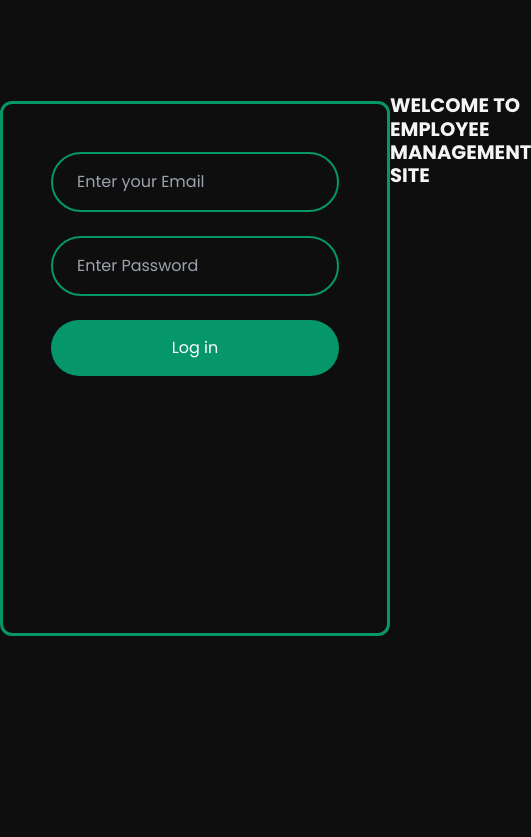
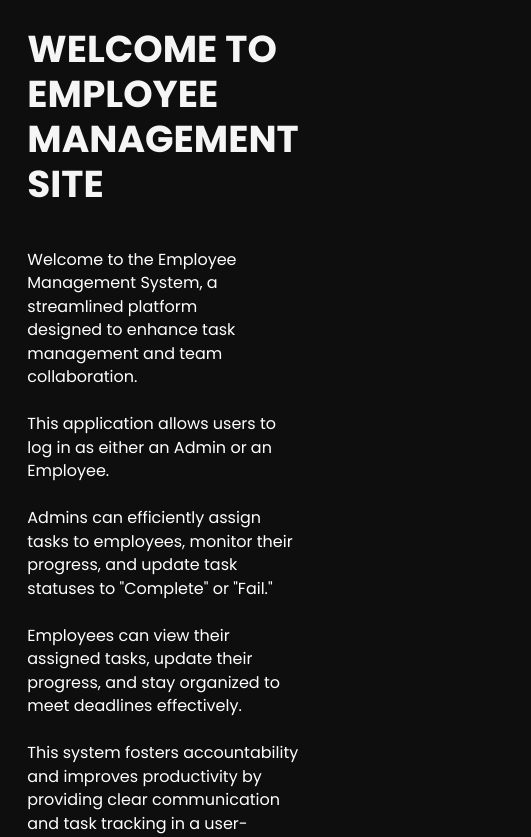
Before and after one commit to sakshamVerma08/EmployeeManagementSystem, a React (Vite) app: page / in a window 390 px wide. Shown: the top 837 px of the page, 531 px wide, since content can reach past the window. Built offline with nearby package versions, Linux system fonts and the light colour scheme; a web font is replaced by a local one.

Commit message:
Designed a new login page for tablet view point

```diff
--- a/src/components/Auth/Login.jsx
+++ b/src/components/Auth/Login.jsx
@@ -1,9 +1,23 @@
-import React, { useState } from "react";
+import React, { useEffect, useState } from "react";
 import { motion, transform } from "motion/react";
 
 const Login = ({ handleLogin }) => {
   const [email, setEmail] = useState("");
   const [password, setPassword] = useState("");
+
+  // On tablet view, we show the title of Welcome first , then the Login form below that.
+  const [tabletView, setTabletView] = useState(window.innerWidth <= 575.98);
+
+  useEffect(() => {
+    const handleResize = () => {
+      setTabletView(window.innerWidth <= 575.98);
+    };
+
+    window.addEventListener("resize", handleResize);
+    return () => {
+      window.removeEventListener("resize", handleResize);
+    };
+  }, []);
 
   // Two way Binding function.
   const submitHandler = (e) => {
@@ -15,7 +29,48 @@ const Login = ({ handleLogin }) => {
 
   return (
     <>
-      <div className=" flex items-center justify-between h-screen ">
+      {tabletView ? (
+        <div
+          id="loginPage"
+          className=" flex items-center justify-between h-screen "
+        >
+          {/* DIV 1*/}
+
+          <div id="login-div1">
+            <h1 id="titleText">
+              <span>
+                WELCOME TO <br />
+                EMPLOYEE
+                <br /> MANAGEMENT
+                <br /> SITE
+              </span>
+            </h1>
+
+            <h2 id="desc">
+              <span>
+                Welcome to the Employee Management System, a streamlined
+                platform
+                <br />
+                designed to enhance task management and team collaboration.
+                <br />
+                <br />
+                This application allows users to log in as either an Admin or an
+                Employee.
+                <br />
+                <br />
+                Admins can efficiently assign tasks to employees, monitor their
+                progress, and update task statuses to "Complete" or "Fail."{" "}
+                <br />
+                <br />
+                Employees can view their assigned tasks, update their progress,
+                and stay organized to meet deadlines effectively. <br />
+                <br />
+                This system fosters accountability and improves productivity by
+                providing clear communication and task tracking in a
+                user-friendly interface.
+              </span>
+            </h2>
+          </div>
           {/* login-DIV 2*/}
           <div className="login-div2">
             <div className=" h-2/3 mt-20 border-3 rounded-xl border-emerald-600 py-5 px-5 ">
@@ -24,7 +79,57 @@ const Login = ({ handleLogin }) => {
                 onSubmit={(e) => {
                   submitHandler(e);
                 }}
-              className="flex flex-col  "
+                className="flex responsiveForm flex-col  "
+              >
+                <input
+                  value={email}
+                  autoComplete="on"
+                  onChange={(e) => {
+                    setEmail(e.target.value);
+                  }}
+                  className=" responsive-input placeholder:text-gray-400 bg-transparent outline-none textx-xl border-2 border-emerald-600 rounded-full py-3 px-4 "
+                  required
+                  type="email"
+                  placeholder="Enter your Email"
+                />
+                <input
+                  value={password}
+                  autoComplete="on"
+                  onChange={(e) => {
+                    setPassword(e.target.value);
+                  }}
+                  className=" responsive-input placeholder:text-gray-400 bg-transparent outline-none textx-xl border-2 border-emerald-600 rounded-full py-3 px-4 mt-4  w-79"
+                  required
+                  type="password"
+                  placeholder="Enter Password"
+                />
+                <motion.button
+                  whileHover={{ scale: 1.112 }}
+                  whileTap={{ scale: 0.9 }}
+                  className="  border-none text-white outline-none textx-xl border-2 bg-emerald-600 rounded-full px-4 py-3 mt-4  w-79"
+                >
+                  Log in
+                </motion.button>
+              </form>
+            </div>
+          </div>
+
+          {/* <motion.div id="gola1"></motion.div> */}
+        </div>
+      ) : (
+        <div
+          id="loginPage"
+          className=" flex items-center justify-between h-screen "
+        >
+          {/* login-DIV 2*/}
+          <div className="login-div2">
+            <div className=" h-2/3 mt-20 border-3 rounded-xl border-emerald-600 py-5 px-5 ">
+              {/* FORM */}
+              <form
+                onSubmit={(e) => {
+                  submitHandler(e);
+                }}
+                className="flex responsiveForm flex-col  "
               >
                 <input
                   value={email}
@@ -73,6 +178,7 @@ const Login = ({ handleLogin }) => {
           </div>
           {/* <motion.div id="gola1"></motion.div> */}
         </div>
+      )}
     </>
   );
 };
--- a/src/index.css
+++ b/src/index.css
@@ -148,11 +148,42 @@ body {
   }
 }
 
+@media (max-width: 575.98px) {
+  #loginPage {
+    display: flex;
+    flex-direction: column;
+    align-items: flex-start;
+    justify-content: center;
+    position: relative;
+    height: 100%;
+    width: 100%;
+  }
+
+  #login-div1 {
+    margin: 7% 7%;
+    width: 70%;
+  }
+
+  #login-div1 #titleText {
+    margin-bottom: 15%;
+    font-size: 8vw;
+  }
+
+  #login-div1 #desc {
+    font-size: medium;
+    line-height: 23.5px;
+  }
+}
+
 @media (max-width: 767px) {
   .responsive-tasks {
     display: flex;
     flex-wrap: wrap;
     padding: 15px;
+  }
+
+  #titleText span {
+    font-size: larger;
   }
 
   .tasklist-children {
@@ -196,6 +227,10 @@ body {
   .tasklist-children .active-tasks {
     width: 100%;
     height: auto;
+  }
+
+  .responsiveForm button {
+    font-size: medium;
   }
   .tasklist-children .new-tasks {
     width: 100%;
@@ -244,7 +279,14 @@ body {
     align-items: flex-start;
   }
 
-  #date-container h3{
+  #date-container h3 {
     margin-bottom: 15px;
   }
 }
+
+@media (max-width: 875px) {
+  .login-div2 div {
+    width: 34vw;
+    height: auto;
+  }
+}
```
Lines whose indentation alone changed are shown as unchanged.
